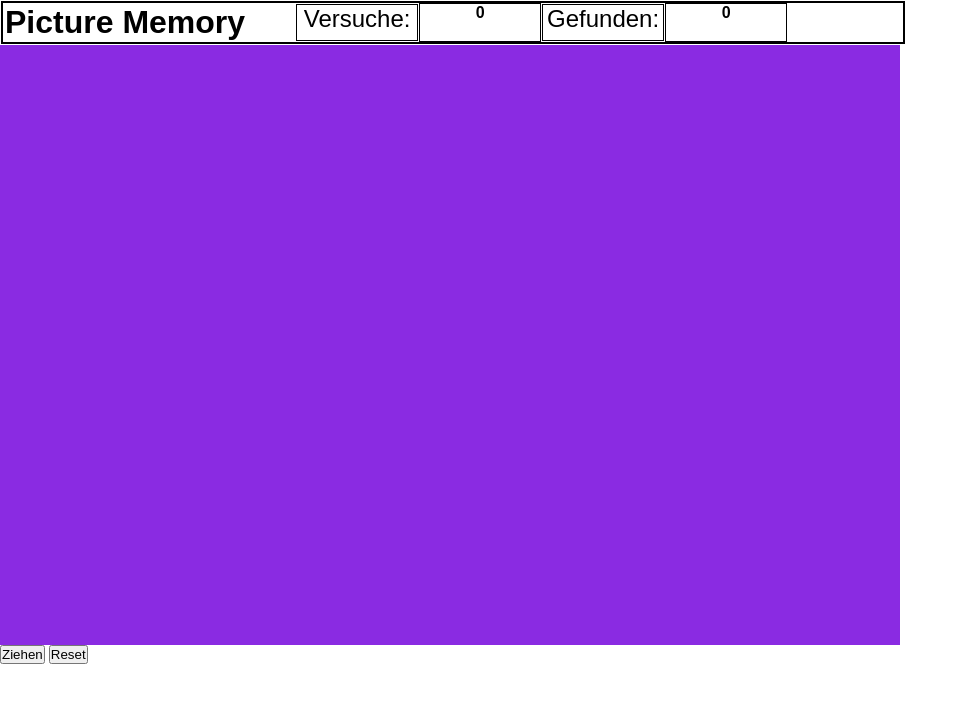
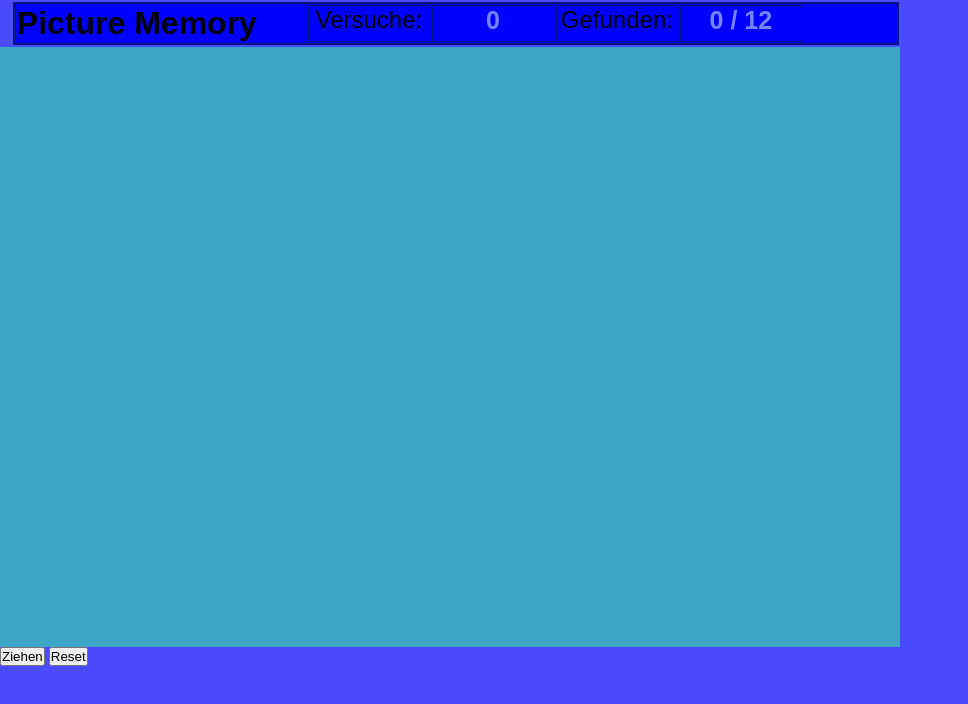
Before and after one commit to Tama42/PicMem, a plain HTML site: page index.html in a window 1280 px wide. Shown: the whole page, without its empty margins (0-968 px from the left). Drawn offline with Linux system fonts and the light colour scheme.

Commit message:
Kleinere UI Anpassungen
fürs erste

```diff
--- a/index.html
+++ b/index.html
@@ -27,7 +27,7 @@
                     Gefunden:
                 </div>
                 <div id="matchesCount">
-                    0
+                    0 / 12
                 </div>
             </div>
         </div>
--- a/script.js
+++ b/script.js
@@ -59,11 +59,16 @@ function deckCreate(deckName){
 function fieldReset(){
     const askReset = "Spielfeld wirklich zurück setzen? Der Aktuelle Spielstand wird gelöscht";
     const cards = document.querySelector('#cards');
+    const tC = document.getElementById('trysCount');
+    const mC = document.getElementById('matchesCount');
+
     if(cards.children.length > 0){
         if (confirm(askReset)){
             draw.addEventListener('click', ()=>{
             drawCards(24);
             }, {once:true});
+            tC.innerText = 0;
+            mC.innerText = '0 / 12'
             return cards.innerHTML = "";
         }
         else return;
--- a/style.css
+++ b/style.css
@@ -13,6 +13,9 @@
     margin: 0;
     padding: 0;
 }
+body{
+    background-color: rgb(74, 74, 255);
+}
 
 .card_inner img{
     position: relative;
@@ -26,7 +29,7 @@
 
 #board{
 
-    background-color: blueviolet;
+    background-color: rgb(61, 165, 197);
     width: var(--board-width);
     height: var(--board-height);
 
@@ -94,15 +97,16 @@ h1{
 #top{
     display: flex;
     flex-direction: row;
-    border: 2px solid black;
-    width: var(--board-width);
-    margin: 1px;
+    border: 2px solid rgb(8, 20, 128);
+    width: var(--card-field-width);
+    margin: 2px 1%;
     font-family: sans-serif;
     text-align: center;
+    background-color: blue;
 }
 
 .topLabel{
-    border:1px solid black;
+    border:1px solid rgb(8, 20, 128);
     height: calc(100% - 4px);
     margin: 1px;
     font-size: 1.5em;
@@ -111,10 +115,12 @@ h1{
 
 #trysCount,
 #matchesCount{
-    border: 1px solid black;
+    border: 1px solid rgb(8, 20, 128);
+    color:rgb(119, 133, 255);
     width: 120px;
-    font-size: 1.5 em;
-    font-weight: bold
+    font-size: 25px;
+    font-weight: bold;
+    margin: 1px;
 }
 
 #matches,
@@ -122,4 +128,5 @@ h1{
     display: flex;
     flex-direction: row;
     padding: 0 auto;
+
 }
--- a/utils.js
+++ b/utils.js
@@ -50,7 +50,7 @@ function counterView(mode){
         trys += 1;
         matches += 1;
         tC.innerText = trys;
-        mC.innerText = matches;
+        mC.innerText = `${matches} / 12`;
     }
     else if(mode===2){
         trys += 1;
```
